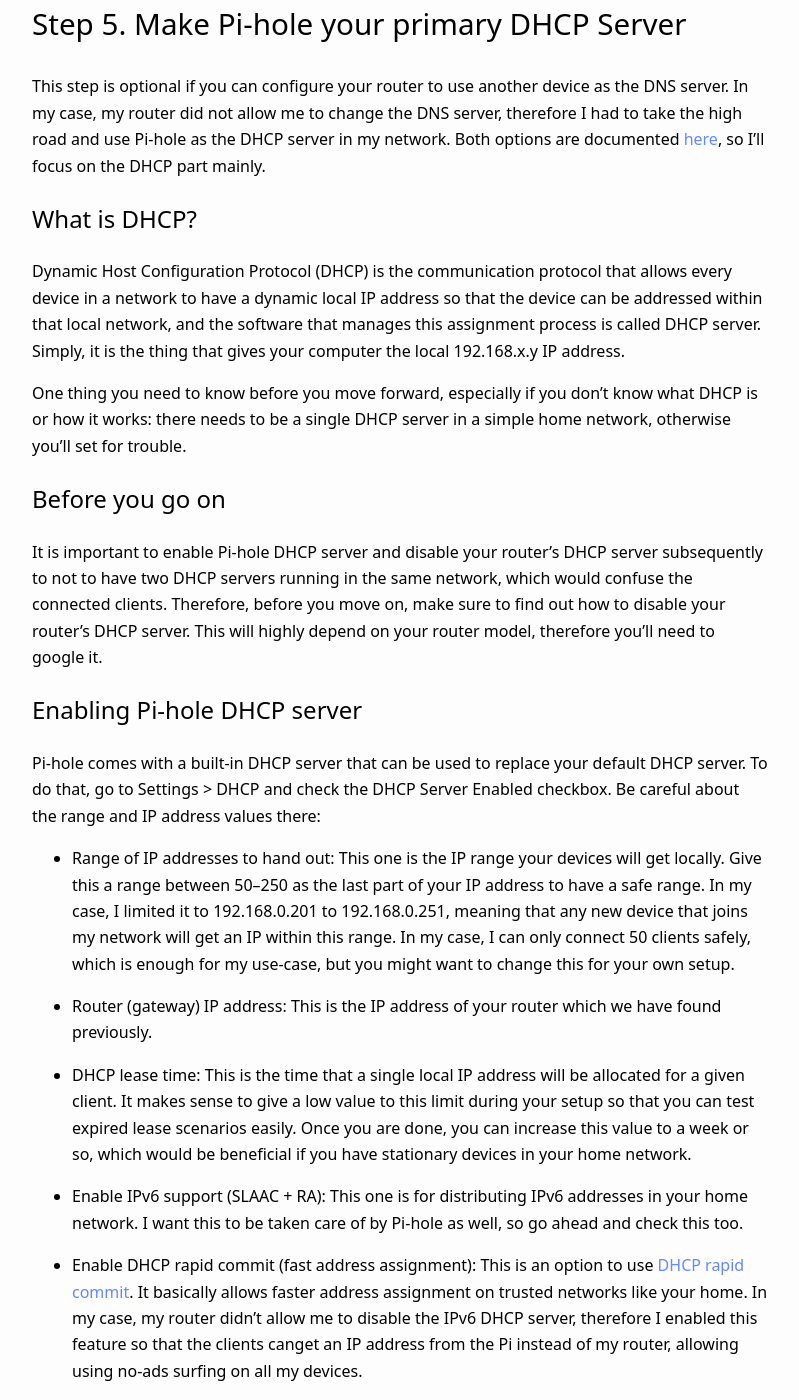
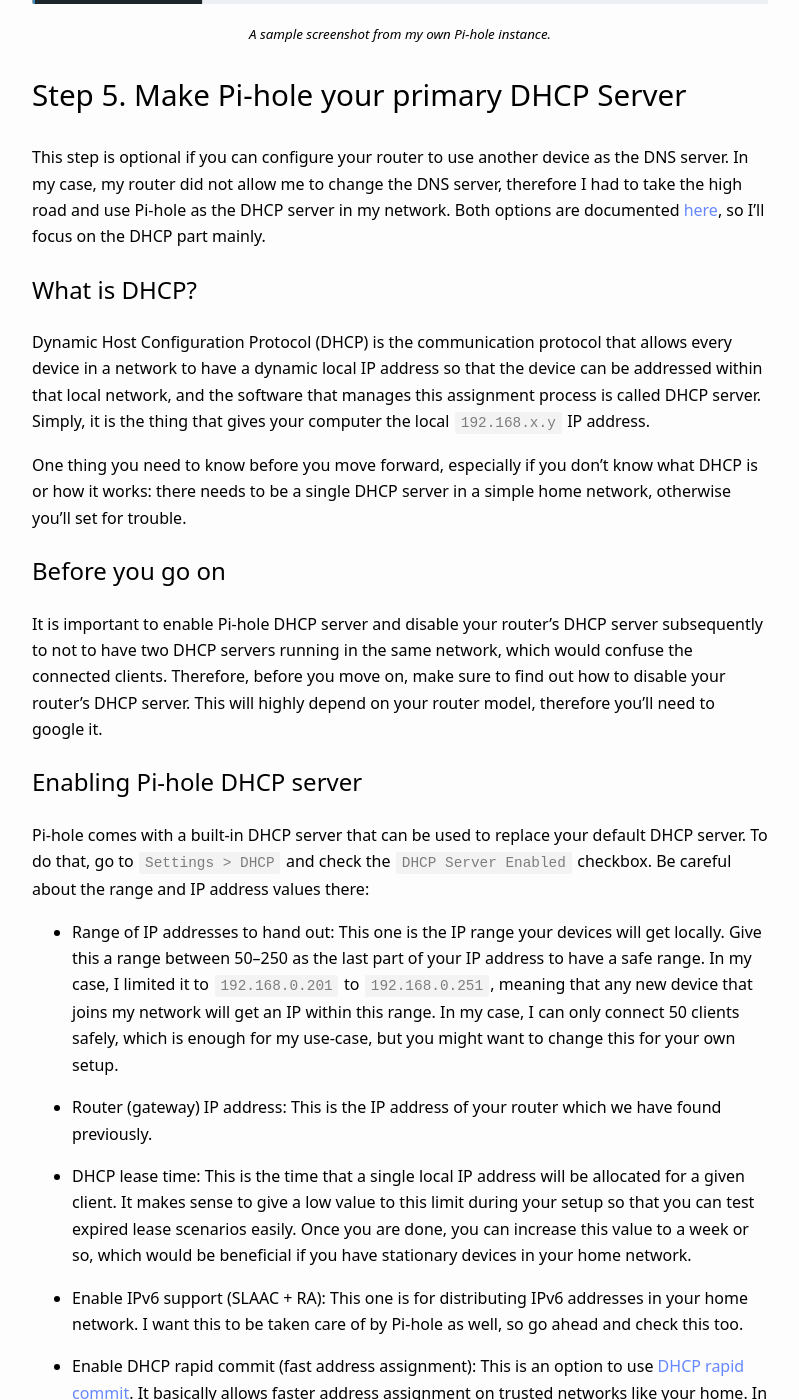
Before and after one commit to karakanb/blog, a Jekyll site: the page built from _posts/2020-10-12-pihole-on-raspberry-using-pi-docker-and-docker-compose.md, in a window 1280 px wide and 1400 px high, scrolled down 12785 px. Shown: the whole window, without its empty margins (240-1039 px from the left). Built offline with Jekyll 4.4.1, drawn with Linux system fonts in a browser that asks for light colours; our own code applies the rules of GitHub Pages for plain Markdown files; some of the changed text lies outside the part shown.

Commit message:
Code styles on the latest article

````diff
--- a/_posts/2020-10-12-pihole-on-raspberry-using-pi-docker-and-docker-compose.md
+++ b/_posts/2020-10-12-pihole-on-raspberry-using-pi-docker-and-docker-compose.md
@@ -130,7 +130,7 @@ Once you are done with this, do not unplug your SD card from your computer, beca
 
 In order to be able to reach our Raspberry Pi from our primary computer, we need to have SSH access to the Pi. By default, Raspberry Pi OS disables the SSH access for security reasons; therefore, we need to enable it. **Be careful: we are enabling SSH access because we are going to be using our Raspberry only in our internal network; if you are thinking of setting this up for your office space or a public network, you need to think about securing the SSH connection, especially getting rid of the password and using public-private key authentication.**
 
-Enabling the SSH connection is very simple: open your SD card contents on your computer, and create a new file called ssh there. The file doesn’t need to have anything written into it, and make sure there is no extension in the file name, like .txt or anything: just name it as ssh. The first time the OS boots, it’ll check the existence of this file, and enable SSH access on your Raspberry.
+Enabling the SSH connection is very simple: open your SD card contents on your computer, and create a new file called `ssh` there. The file doesn’t need to have anything written into it, and make sure there is no extension in the file name, like `.txt` or anything: just name it as `ssh`. The first time the OS boots, it’ll check the existence of this file, and enable SSH access on your Raspberry.
 
 Once this is done, your operating system is ready to be used.
 
@@ -144,7 +144,7 @@ At this point, you should be ready to connect to your Raspberry via SSH. Go to y
 ssh pi@raspberrypi.local
 ```
 
-In case you are prompted with a password for this connection, the default password is raspberry.
+In case you are prompted with a password for this connection, the default password is `raspberry`.
 
 If you are on a Windows machine, it might not be that simple to run SSH through the default Windows terminal, so I suggest using [PuTTY](https://www.putty.org/) for this use-case. The ways to connect your Raspberry Pi through SSH for different operating systems are also [covered in the official docs](https://www.raspberrypi.org/documentation/remote-access/ssh/), so make sure to go through them if you are unable to SSH into your Pi. This is also the point where you should figure out what terminal setup to use on your primary computer because the rest of the guide will assume that you are able to run commands like docker ps on your primary computer’s terminal. I am using macOS, but the process should be similar in any other common terminal.
 
@@ -170,7 +170,7 @@ If you see the `pi@raspberrypi:~ $` prompt, it means you are connected already,
 
 By default, SSH access is enabled for the user pi with the password raspberry, which is not a very safe default to keep on, therefore let’s go ahead and change the password.
 
-To change the password, simply type passwd and hit the Enter key. This should show you a simple form to change your password. **Make sure to set a strong password.**
+To change the password, simply type `passwd` and hit the Enter key. This should show you a simple form to change your password. **Make sure to set a strong password.**
 
 ## Set a static IP on your Raspberry Pi
 
@@ -184,7 +184,7 @@ The output will look like this:
 
     default via 192.168.0.1 dev eth0 src 192.168.0.2 metric 202
 
-The first IP address, 192.168.0.1 in my case, is the IP address of our router. **Take note of this value, you’ll need it later.**
+The first IP address, `192.168.0.1` in my case, is the IP address of our router. **Take note of this value, you’ll need it later.**
 
 Next, run the following command to get your current private IP:
 
@@ -194,7 +194,7 @@ This will output something like this:
 
     inet 192.168.0.2  netmask 255.255.255.0  broadcast 192.168.0.255
 
-The IP address right next to the inet one, 192.168.0.2 in my case, is your private IP. **Take a note of this value too.**
+The IP address right next to the `inet` one, `192.168.0.2` in my case, is your private IP. **Take a note of this value too.**
 
 Now the last step, run the following command:
 
@@ -212,7 +212,7 @@ In my case, these lines look as follows:
     static ip_address=192.168.0.2
     static routers=192.168.0.1
 
-That’s it, you did it! At this point, you need to reboot your Raspberry Pi with a sudo reboot command for the changes to take effect; however, the following section will also require you to do that as well, so if you are gonna follow along with the guide, then you can keep going and restart later when Docker installation requires it.
+That’s it, you did it! At this point, you need to reboot your Raspberry Pi with a `sudo reboot` command for the changes to take effect; however, the following section will also require you to do that as well, so if you are gonna follow along with the guide, then you can keep going and restart later when Docker installation requires it.
 
 # Step 3. Install Docker
 
@@ -230,9 +230,9 @@ After your upgrade has finished, run the following command:
 
     curl -sSL https://get.docker.com | sh
 
-Well, in general, it is not a good practice to pipe curl output to sh directly, since this opens up basically a pool of endless remote code execution possibilities, and you should think about why this should be avoided. At the same time, I couldn’t find a safer way of installing Docker on Raspberry Pi OS which is also easy for beginners, so I decided to settle with this option. If you have a suggestion to improve this from the security perspective, please drop some comments and I’ll include them here.
+Well, in general, it is not a good practice to pipe `curl` output to `sh` directly, since this opens up basically a pool of endless remote code execution possibilities, and you should think about why this should be avoided. At the same time, I couldn’t find a safer way of installing Docker on Raspberry Pi OS which is also easy for beginners, so I decided to settle with this option. If you have a suggestion to improve this from the security perspective, please drop some comments and I’ll include them here.
 
-After Docker is installed, you’ll need to add the pi user to the required group to be able to run docker commands:
+After Docker is installed, you’ll need to add the `pi` user to the required group to be able to run `docker` commands:
 
     sudo usermod -aG docker pi
 
@@ -273,7 +273,7 @@ If you get this output, it means that your Docker setup is completed, yay!
 
 # Step 4. Run Pi-hole
 
-Now is the time for the real stuff: running the Pi-hole. Docker allows us to control a remote Docker machine by running our regular Docker commands with a special env variable called DOCKER_HOST. So, let’s start by defining this environment variable first.
+Now is the time for the real stuff: running the Pi-hole. Docker allows us to control a remote Docker machine by running our regular Docker commands with a special env variable called `DOCKER_HOST`. So, let’s start by defining this environment variable first.
 
     export DOCKER_HOST=ssh://pi@raspberrypi.local
 
@@ -285,7 +285,7 @@ This will list the running containers on your Raspberry Pi.
 
 ## Docker Compose
 
-We wanted to be able to define our containers declaratively and store them in version control, therefore we’ll use Docker Compose. Create a directory for your project, then create a file called docker-compose.yml. Put the following content into this file:
+We wanted to be able to define our containers declaratively and store them in version control, therefore we’ll use Docker Compose. Create a directory for your project, then create a file called `docker-compose.yml`. Put the following content into this file:
 
 ```yaml
 version: "3.8"
@@ -317,7 +317,7 @@ That’s all actually. Once you have this file, all you have to do is:
 
     DOCKER_HOST=ssh://pi@raspberrypi.local docker-compose up -d
 
-This will start Pi-hole on your Raspberry Pi. Give it a few minutes, and afterward, you can go to the local IP address of your Raspberry Pi, 192.168.0.2 in my case, on your browser and see the Pi-hole UI.
+This will start Pi-hole on your Raspberry Pi. Give it a few minutes, and afterward, you can go to the local IP address of your Raspberry Pi, `192.168.0.2` in my case, on your browser and see the Pi-hole UI.
 
 ![A sample screenshot from my own Pi-hole instance.](/blog/assets/images/pihole-docker/pihole-dashboard-ss.png){: .center-image }
 <div style="text-align: center;">
@@ -331,7 +331,7 @@ This step is optional if you can configure your router to use another device as
 
 ## What is DHCP?
 
-Dynamic Host Configuration Protocol (DHCP) is the communication protocol that allows every device in a network to have a dynamic local IP address so that the device can be addressed within that local network, and the software that manages this assignment process is called DHCP server. Simply, it is the thing that gives your computer the local 192.168.x.y IP address.
+Dynamic Host Configuration Protocol (DHCP) is the communication protocol that allows every device in a network to have a dynamic local IP address so that the device can be addressed within that local network, and the software that manages this assignment process is called DHCP server. Simply, it is the thing that gives your computer the local `192.168.x.y` IP address.
 
 One thing you need to know before you move forward, especially if you don’t know what DHCP is or how it works: **there needs to be a single DHCP server in a simple home network, otherwise you’ll set for trouble.**
 
@@ -341,9 +341,9 @@ It is important to enable Pi-hole DHCP server and disable your router’s DHCP s
 
 ## Enabling Pi-hole DHCP server
 
-Pi-hole comes with a built-in DHCP server that can be used to replace your default DHCP server. To do that, go to Settings > DHCP and check the DHCP Server Enabled checkbox. Be careful about the range and IP address values there:
+Pi-hole comes with a built-in DHCP server that can be used to replace your default DHCP server. To do that, go to `Settings > DHCP` and check the `DHCP Server Enabled` checkbox. Be careful about the range and IP address values there:
 
-* **Range of IP addresses to hand out:** This one is the IP range your devices will get locally. Give this a range between 50–250 as the last part of your IP address to have a safe range. In my case, I limited it to 192.168.0.201 to 192.168.0.251, meaning that any new device that joins my network will get an IP within this range. In my case, I can only connect 50 clients safely, which is enough for my use-case, but you might want to change this for your own setup.
+* **Range of IP addresses to hand out:** This one is the IP range your devices will get locally. Give this a range between 50–250 as the last part of your IP address to have a safe range. In my case, I limited it to `192.168.0.201` to `192.168.0.251`, meaning that any new device that joins my network will get an IP within this range. In my case, I can only connect 50 clients safely, which is enough for my use-case, but you might want to change this for your own setup.
 
 * **Router (gateway) IP address:** This is the IP address of your router which we have found previously.
 
@@ -372,14 +372,14 @@ At this point, you should be ready to surf the internet with Pi-hole enabled. To
 
 Keep in mind: there are many layers of DNS caching involved in network communication, therefore give your devices some time, a day or two maybe in some cases, until you start complaining that you are still seeing ads. Alternatively, you can clear the DNS cache of your devices, although it might still be the case that there’ll be some cache that shows you some ads. Give Pi-hole some trust and let your devices adapt as the time goes by renewing their DNS caches. I have been using this setup with no issues for ~2 weeks now. I have done some further research and added some more lists to my blocklists to improve my privacy, and Pi-hole is blocking somewhere between 10–15% of my network traffic on an average day.
 
-One thing to note here is that: there might be some cases where Pi-hole blocks a domain you actually want to visit, therefore you want to put some exception rules in your blocking strategy. To do that, you can simply go to the Query Log tab on your Pi-hole dashboard and see the blocked domain:
+One thing to note here is that: there might be some cases where Pi-hole blocks a domain you actually want to visit, therefore you want to put some exception rules in your blocking strategy. To do that, you can simply go to the `Query Log` tab on your Pi-hole dashboard and see the blocked domain:
 
 ![I was blocking this due to an ad-list I have added.](/blog/assets/images/pihole-docker/blocked-example.png){: .center-image }
 <div style="text-align: center;">
     <small markdown="1">*I was blocking this due to an ad-list I have added.*</small>
 </div>
 
-Once you get the domain, you can go to the Whitelist tab on the sidebar and add this domain to your whitelist so that Pi-hole doesn’t block this address.
+Once you get the domain, you can go to the `Whitelist` tab on the sidebar and add this domain to your whitelist so that Pi-hole doesn’t block this address.
 
 I hope you enjoyed this piece and learned a thing or two. Feel free to suggest improvements or correct my mistakes in the comments below. I’d also like to thank my friend [Burak Sayin](https://www.linkedin.com/in/buraksayin/) for his patience and help debugging my Pi-hole setup at home as well as for his review on the article.
 
````
